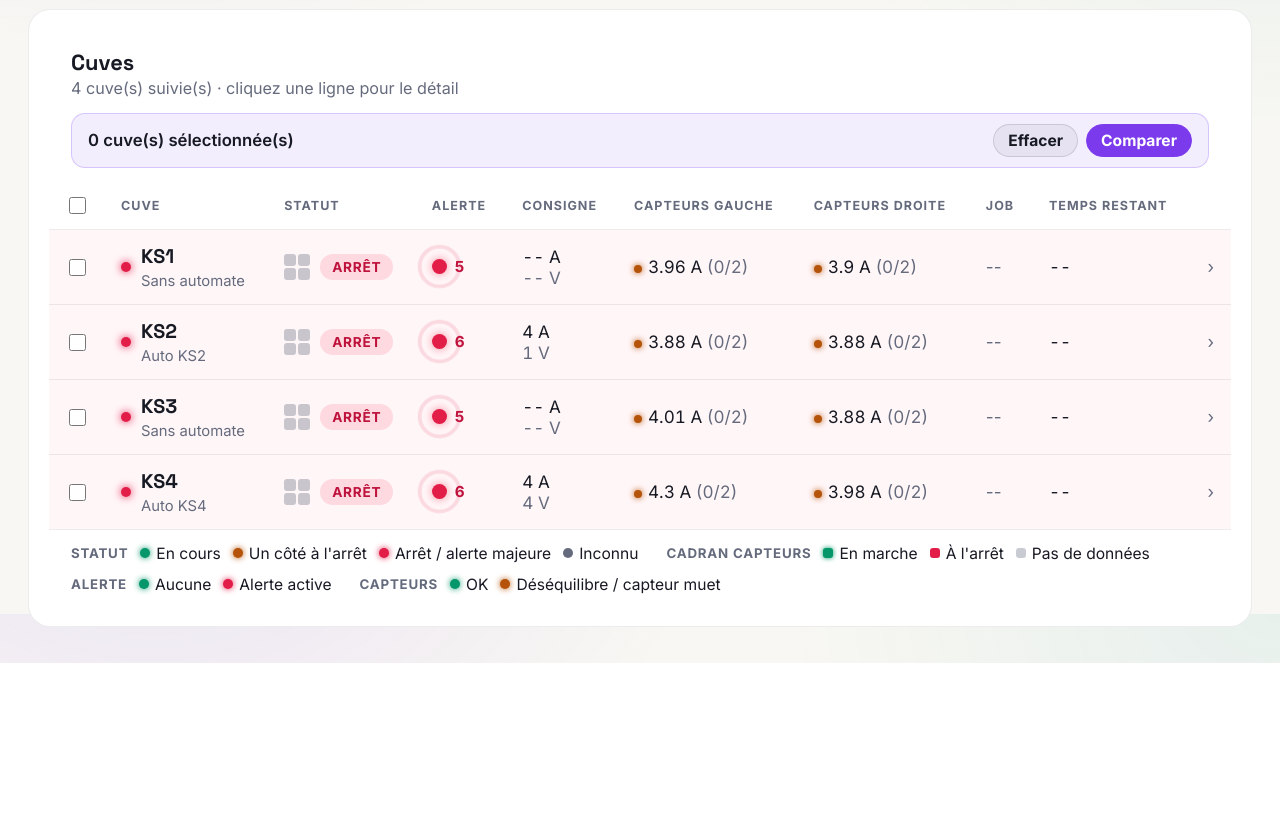
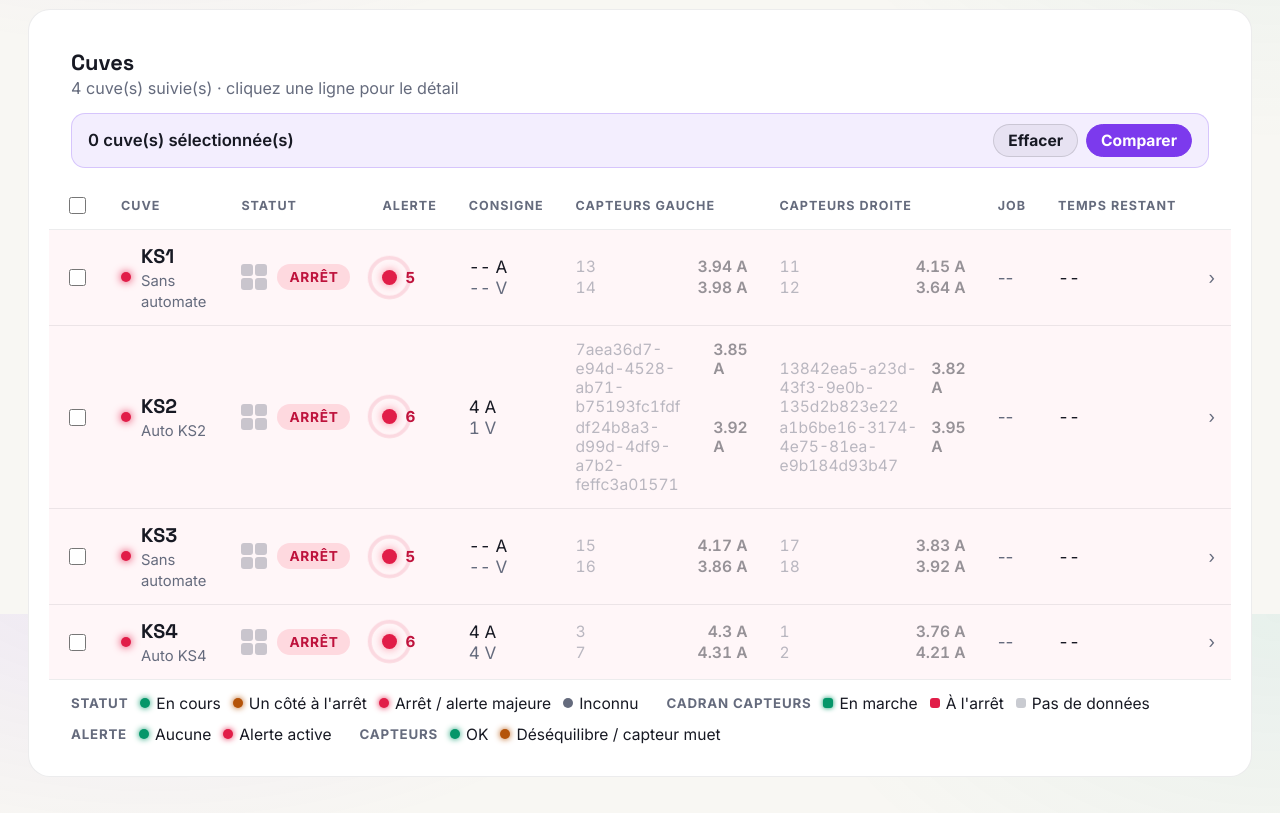
Before and after one commit to McDams/Visuals-V2, a Flask app: page / in a window 1280 px wide. Shown: the part 186-999 px from the top of the page. Before the commit the page ends 849 px from the top, so only its background shows below. Run offline with Flask 3, Linux system fonts and the light colour scheme.

Commit message:
Capteurs G/D: courant par capteur + signal d'ecart >10A
- Colonnes Capteurs Gauche/Droite : affiche le courant de CHAQUE capteur
  (nom + A) au lieu de la moyenne du cote.
- Signal de desequilibre : pastille rouge + "Ecart N A" quand l'ecart max
  entre capteurs d'un meme cote depasse 10 A (indicateur metier).
- Backend : champs "spread" (max-min) et "imbalanced" par cote,
  nouveau seuil SIDE_SPREAD_THRESHOLD_A = 10 A dans tank_config.

Co-Authored-By: Claude Sonnet 5 <noreply@anthropic.com>

```diff
--- a/services/chart_service.py
+++ b/services/chart_service.py
@@ -16,6 +16,7 @@ from services.tank_config import (
     IMBALANCE_THRESHOLD_A,
     JOBS,
     OUTAGE_GAP_SECONDS,
+    SIDE_SPREAD_THRESHOLD_A,
     STOP_CURRENT_THRESHOLD_A,
     STOP_DURATION_SECONDS,
     VOLTAGE_CODES,
@@ -217,10 +218,17 @@ def _build_node_tables(left_sensors, right_sensors, series_map, sensors_with_rea
         balanced = all(item["delta"] is not None and abs(item["delta"]) <= IMBALANCE_THRESHOLD_A for item in latest) if known_values else None
         reporting_count = sum(1 for item in latest if item["reporting"])
 
+        # Écart max entre capteurs du côté (max - min) : indicateur "métier" affiché dans le
+        # tableau. Au-delà de SIDE_SPREAD_THRESHOLD_A (10 A), le côté est signalé déséquilibré.
+        spread = round(max(known_values) - min(known_values), 2) if len(known_values) >= 2 else None
+        imbalanced = spread is not None and spread > SIDE_SPREAD_THRESHOLD_A
+
         return {
             "sensors": latest,
             "avg_current": avg,
             "balanced": balanced,
+            "spread": spread,
+            "imbalanced": imbalanced,
             "reporting_count": reporting_count,
             "sensor_count": len(latest),
         }
--- a/services/tank_config.py
+++ b/services/tank_config.py
@@ -53,6 +53,12 @@ SENSOR_STALE_SECONDS = 60
 # capteur-vs-moyenne-du-côté.
 IMBALANCE_THRESHOLD_A = 5.0
 
+# Seuil d'écart MAX entre les capteurs d'un même côté (max - min). Au-delà, le côté est signalé
+# comme déséquilibré dans le tableau (pastille + valeurs en rouge). C'est l'indicateur "métier"
+# demandé pour l'électroformage : un écart de répartition >10 A entre deux branches parallèles
+# trahit un contact desserré, une anode décrochée ou un dépôt inégal.
+SIDE_SPREAD_THRESHOLD_A = 10.0
+
 # Seuil d'alerte "Courant élevé" (moyenne d'une cuve). Dimensionné pour le courant réel de
 # production (les jobs tournent entre 75 et 200 A) — ne pas le rabaisser vers quelques ampères,
 # ce n'était valable que pour les données de démo CSV synthétiques (~4 A).
--- a/static/css/dashboard.css
+++ b/static/css/dashboard.css
@@ -306,6 +306,19 @@ h1, h2, h3, .brand-title, .clock-time, .tank-stat-value, .modal-header h2, .kpi-
 .node-cell-dot--ok { background: var(--ok); }
 .node-cell-dot--warn { background: var(--warn); box-shadow: 0 0 6px var(--warn); }
 
+/* Cellule "Capteurs Gauche/Droite" : une ligne par capteur (nom + courant) au lieu de la moyenne. */
+.sensor-cell { display: flex; flex-direction: column; gap: 2px; }
+.sensor-line { display: flex; justify-content: space-between; gap: 12px; font-size: 0.82rem; }
+.sensor-line-name { color: var(--muted); }
+.sensor-line-val { font-weight: 600; font-variant-numeric: tabular-nums; }
+.sensor-line--nodata { opacity: 0.45; }                         /* capteur sans données */
+.sensor-line--imbalanced .sensor-line-val { color: var(--critical-text); }  /* écart > 10 A */
+/* Bandeau de signal affiché sous les capteurs quand l'écart dépasse le seuil. */
+.sensor-signal {
+  margin-top: 3px; font-size: 0.72rem; font-weight: 700; color: var(--critical-text);
+  display: inline-flex; align-items: center; gap: 4px;
+}
+
 /* Cellule Statut : cadran 4 zones (état des capteurs) + badge texte, alignés horizontalement. */
 .status-cell { display: flex; align-items: center; gap: 10px; }
 /* Cadran 2×2 : colonne gauche = capteurs gauche, colonne droite = capteurs droite. */
--- a/static/js/dashboard.js
+++ b/static/js/dashboard.js
@@ -360,13 +360,25 @@ function renderTankTable() {
 
   // Index cuve -> KPI (courant/tension actuels, etc.).
   const statsByTank = Object.fromEntries(state.tankStats.map((t) => [t.tank, t]));
-  // Rendu compact d'une cellule de côté : pastille (équilibre/santé) + courant moyen.
+  // Rendu d'une cellule de côté : courant de CHAQUE capteur (au lieu de la moyenne), plus un
+  // signal de déséquilibre quand l'écart max entre capteurs du côté dépasse 10 A (node.imbalanced).
   const nodeCell = (node) => {
     if (!node) return '<span class="muted">Non assigné</span>';
-    const missing = node.sensor_count - node.reporting_count;
-    const dotClass = missing > 0 ? 'node-cell-dot--warn' : node.balanced === false ? 'node-cell-dot--warn' : 'node-cell-dot--ok';
-    const suffix = missing > 0 ? ` <span class="muted">(${node.reporting_count}/${node.sensor_count})</span>` : '';
-    return `<span class="node-cell-dot ${dotClass}"></span>${node.avg_current != null ? node.avg_current + ' A' : '--'}${suffix}`;
+    const imbalanced = node.imbalanced === true;
+    // Une ligne par capteur : nom + courant. En rouge si le côté est déséquilibré, gris si le
+    // capteur ne remonte pas de données.
+    const rows = (node.sensors || [])
+      .map((s) => {
+        const val = s.current != null ? `${s.current} A` : '--';
+        const cls = !s.reporting ? 'sensor-line--nodata' : imbalanced ? 'sensor-line--imbalanced' : '';
+        return `<div class="sensor-line ${cls}"><span class="sensor-line-name">${s.name}</span><span class="sensor-line-val">${val}</span></div>`;
+      })
+      .join('');
+    // Bandeau de signal quand l'écart dépasse le seuil (⚠ + valeur de l'écart).
+    const signal = imbalanced
+      ? `<div class="sensor-signal" title="Écart entre capteurs supérieur à 10 A">⚠ Écart ${node.spread} A</div>`
+      : '';
+    return `<div class="sensor-cell">${rows || '<span class="muted">--</span>'}${signal}</div>`;
   };
 
   // Cadran 4 zones du statut : chaque zone représente un capteur et sa couleur indique s'il est
```
